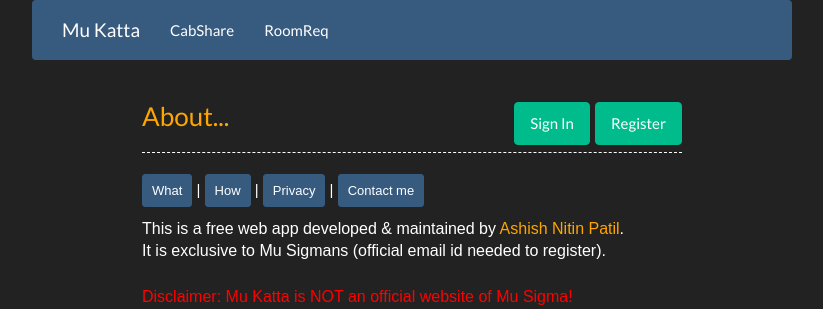
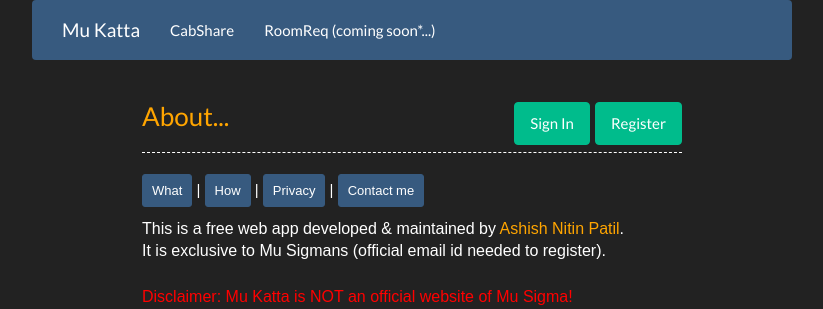
Before and after one commit to ashishnitinpatil/mukatta, a Django app: page /about/ in a window 1280 px wide. Shown: the top 309 px of the page, without its empty margins (228-1051 px from the left). Run offline with Django 3.2, Linux system fonts and the light colour scheme; parts of the project's set-up code (start-up, migrations or seed data) failed here and were passed over; some libraries are stand-ins or nearby versions.

Commit message:
~roomreq coming soon in navbar

```diff
--- a/wsgi/templates/base.html
+++ b/wsgi/templates/base.html
@@ -45,7 +45,7 @@
             </ul>
             <ul class="nav navbar-nav" id="roomreq_navigation">
                 <li class="dropdown">
-                  <a href="#" class="dropdown-toggle" data-toggle="dropdown" role="button" aria-expanded="false">RoomReq</a>
+                  <a href="#" class="dropdown-toggle" data-toggle="dropdown" role="button" aria-expanded="false">RoomReq (coming soon*...)</a>
                   <ul class="dropdown-menu" role="menu">
                     <li><a href="{# url 'roomreq_index' #}">Home</a></li>
                     <li><a href="{# url 'roomreq:my_posts' #}">My posts</a></li>
```
